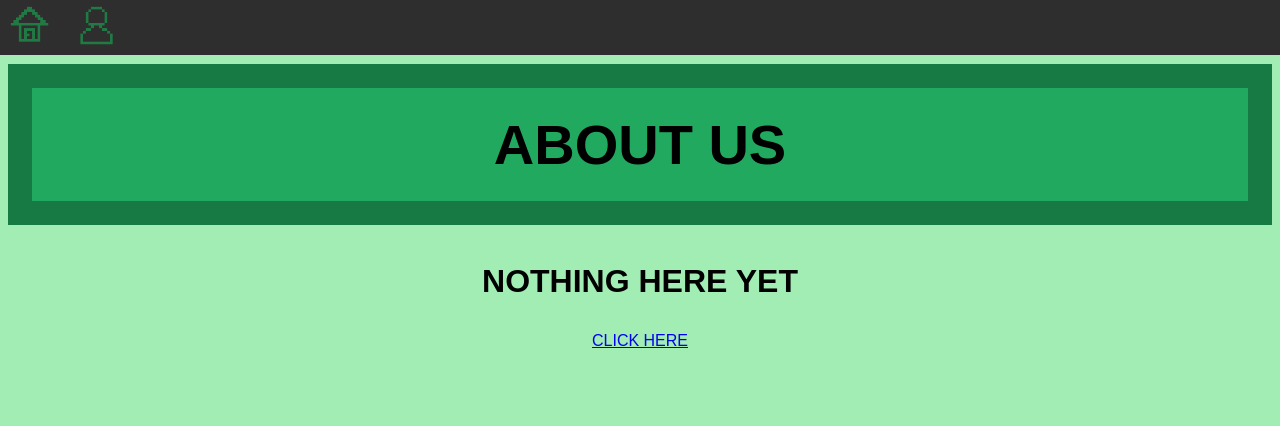
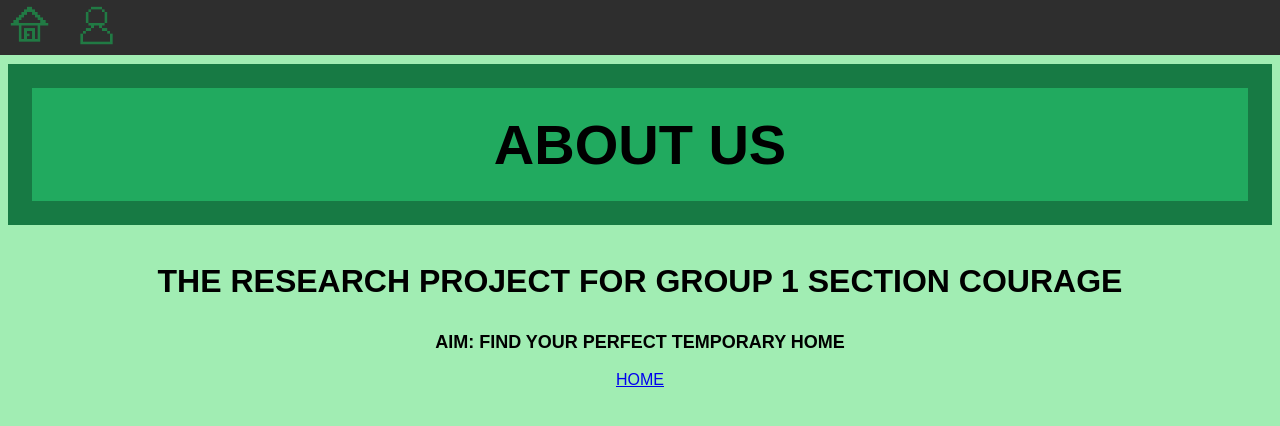
Before and after one commit to kylle401/kylle401.github.io, a plain HTML site: page index.html in a window 1280 px wide. Drawn offline with Linux system fonts and the light colour scheme.

Commit message:
Add files via upload

```diff
--- a/index.html
+++ b/index.html
@@ -2,6 +2,7 @@
 <html lang="en">
 <head>
     <title>about us</title>
+    <link rel="icon" href="person.png">
     <link rel="styleSheet" href="style.css">
 </head>
 <body>
@@ -15,8 +16,10 @@
             ABOUT US
         </h1>
     </div>
-    <p style="text-align: center; font-size: xx-large;"><b>NOTHING HERE YET</b></p>
-    <a href="home.html"><P style="text-align: center;">CLICK HERE</P></a>
+        <p style="text-align:center; font-size:xx-large"><b>THE RESEARCH PROJECT FOR GROUP 1 SECTION COURAGE</b></p>
+        <p style="text-align:center; font-size:large"><b>AIM: FIND YOUR PERFECT TEMPORARY HOME</b></p>
+        <a href="home.html"><P style="text-align: center;">HOME</P></a>
+    </div>
 </body>
 <script src="index.js"></script>
 </html>
```
Also changed, not shown: PFCDormitory.html (+1 -0 lines), WhiteHouseBoarding.html (+1 -0 lines), home.html (+2 -1 lines), leonilaapatotel.html (+1 -0 lines), person.png (added).
